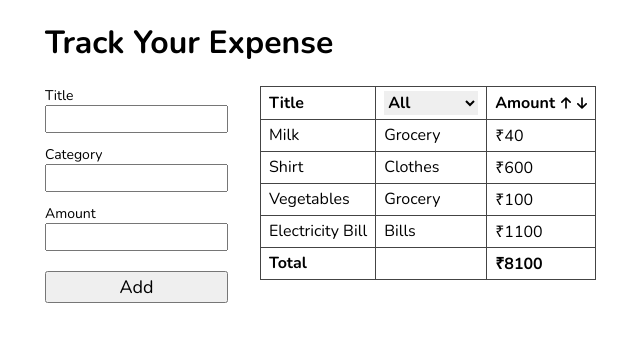
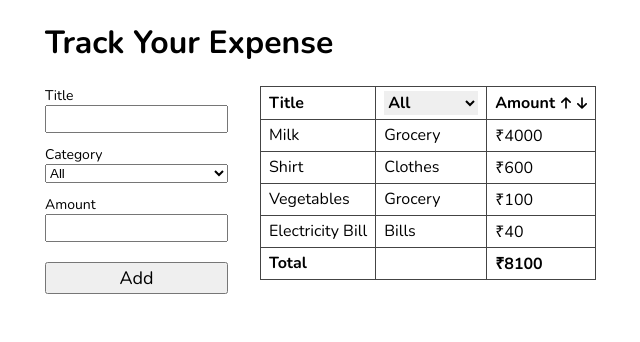
Before and after one commit to GolamMuntakim/Track-your-expsense, a React (Vite) app: page / in a window 1280 px wide. Shown: the top 342 px of the page, without its empty margins (145-785 px from the left). Built offline with nearby package versions, Linux system fonts and the light colour scheme.

Commit message:
category added

```diff
--- a/src/App.jsx
+++ b/src/App.jsx
@@ -9,7 +9,7 @@ import ExpenseData from './ExpenseData'
 
 function App() {
   const [expenses, setExpenses] = useState(ExpenseData)
-  console.log(expenses)
+  // console.log(expenses)
 
   return (
     <>
@@ -17,7 +17,7 @@ function App() {
         <h1>Track Your Expense</h1>
         <div className="expense-tracker">
           <ExpenseForm></ExpenseForm>
-          <ExpenseTable></ExpenseTable>
+          <ExpenseTable expenses={expenses}></ExpenseTable>
           {/* <ContextMenu></ContextMenu> */}
         </div>
       </main>
--- a/src/Components/ExpenseForm.jsx
+++ b/src/Components/ExpenseForm.jsx
@@ -10,7 +10,14 @@ const ExpenseForm = () => {
           </div>
           <div className="input-container">
             <label htmlFor="category">Category</label>
-            <input id="category" />
+            <select id="category">
+                  <option value="">All</option>
+                  <option value="grocery">Grocery</option>
+                  <option value="clothes">Clothes</option>
+                  <option value="bills">Bills</option>
+                  <option value="education">Education</option>
+                  <option value="medicine">Medicine</option>
+                </select>
           </div>
           <div className="input-container">
             <label htmlFor="amount">Amount</label>
--- a/src/Components/ExpenseTable.jsx
+++ b/src/Components/ExpenseTable.jsx
@@ -1,6 +1,6 @@
 
 
-const ExpenseTable = () => {
+const ExpenseTable = ({expenses}) => {
     return (
         <div>
              <table className="expense-table">
@@ -47,26 +47,16 @@ const ExpenseTable = () => {
             </tr>
           </thead>
           <tbody>
-            <tr>
-              <td>Milk</td>
-              <td>Grocery</td>
-              <td>₹40</td>
-            </tr>
-            <tr>
-              <td>Shirt</td>
-              <td>Clothes</td>
-              <td>₹600</td>
-            </tr>
-            <tr>
-              <td>Vegetables</td>
-              <td>Grocery</td>
-              <td>₹100</td>
-            </tr>
-            <tr>
-              <td>Electricity Bill</td>
-              <td>Bills</td>
-              <td>₹1100</td>
-            </tr>
+            {
+                expenses.map((expenses)=>(
+                    <tr key={expenses?.id}>
+                    <td>{expenses?.title}</td>
+                    <td>{expenses?.category}</td>
+                    <td>₹{expenses?.amount}</td>
+                  </tr>
+                ))
+            }
+
             <tr>
               <th>Total</th>
               <th></th>
--- a/src/ExpenseData.js
+++ b/src/ExpenseData.js
@@ -3,7 +3,7 @@ export default [
         id: crypto.randomUUID(),
         title: 'Milk',
         category: 'Grocery',
-        amount: 40,
+        amount: 4000,
     },
     {
         id: crypto.randomUUID(),
```
